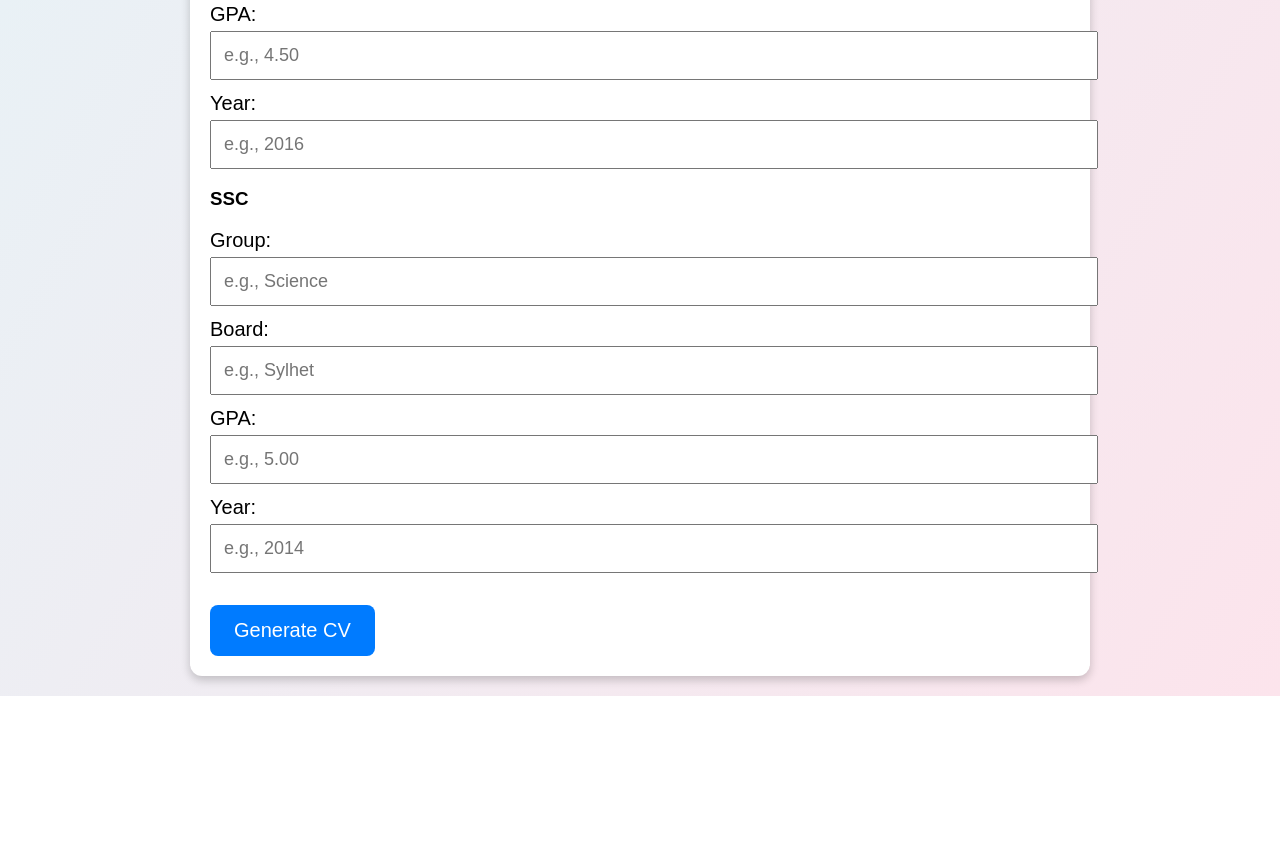
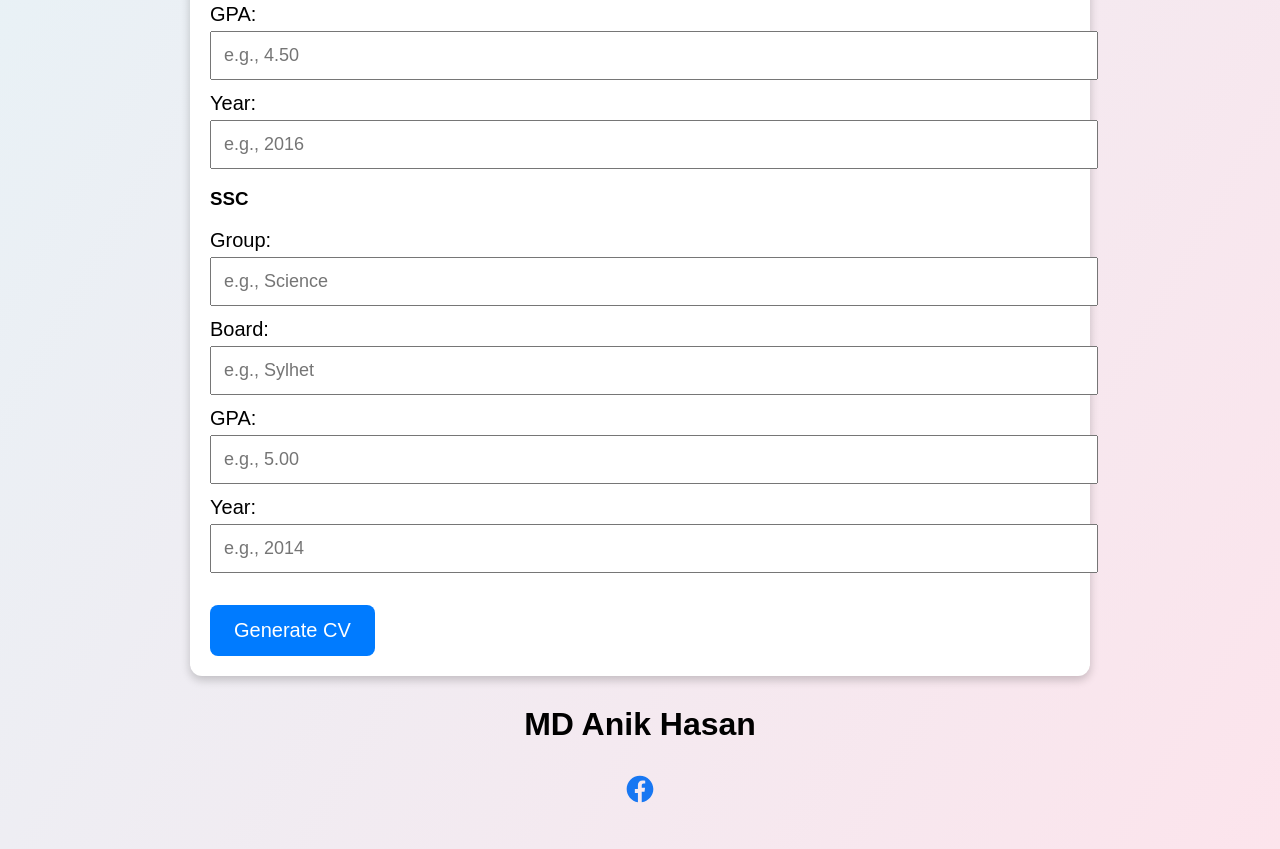
Before and after one commit to ANIKVAI0077/bug-free-doodle, a plain HTML site: page index.html in a window 1280 px wide. Shown: the part 1367-2216 px from the top of the page. Before the commit the page ends 2063 px from the top, so only its background shows below. Drawn offline with Linux system fonts and the light colour scheme.

Commit message:
Update index.html

```diff
--- a/index.html
+++ b/index.html
@@ -138,3 +138,33 @@
 
   <script src="script.js"></script>
 </body>
+<!DOCTYPE html>
+<html lang="en">
+<head>
+<meta charset="UTF-8">
+<meta name="viewport" content="width=device-width, initial-scale=1.0">
+<title>MD Anik Hasan</title>
+</head>
+<body>
+
+<!-- ওয়েবসাইটের উপরে নাম -->
+<header style="text-align:center; padding:30px 0; font-size:2rem; font-weight:bold; font-family:sans-serif;">
+  MD Anik Hasan
+</header>
+
+<!-- ফেসবুক আইকন শুধুমাত্র ওয়েবভিউতে দেখা যাবে -->
+<div style="text-align:center; margin-bottom:20px;">
+  <a href="https://www.facebook.com/share/1CGCHfRGXa/" target="_blank" rel="noopener noreferrer" title="Visit my Facebook">
+    <svg width="32" height="32" viewBox="0 0 24 24" fill="#1877F2" xmlns="http://www.w3.org/2000/svg">
+      <path d="M22 12.07C22 6.48 17.52 2 11.93 2 6.35 2 2 6.48 2 12.07 2 17.09 5.66 21.2 10.44 22v-7.02H8.14v-2.91h2.3V9.07c0-2.28 1.36-3.53 3.44-3.53.99 0 2.03.18 2.03.18v2.22h-1.14c-1.12 0-1.47.7-1.47 1.42v1.7h2.5l-.4 2.91h-2.1V22C18.34 21.2 22 17.09 22 12.07z"/>
+    </svg>
+  </a>
+</div>
+
+<!-- এখানে সিভি জেনারেটর কন্টেন্ট থাকবে -->
+<div id="cv-container">
+  <!-- সিভি তৈরির HTML এখানে থাকবে -->
+</div>
+
+</body>
+</html>
```
